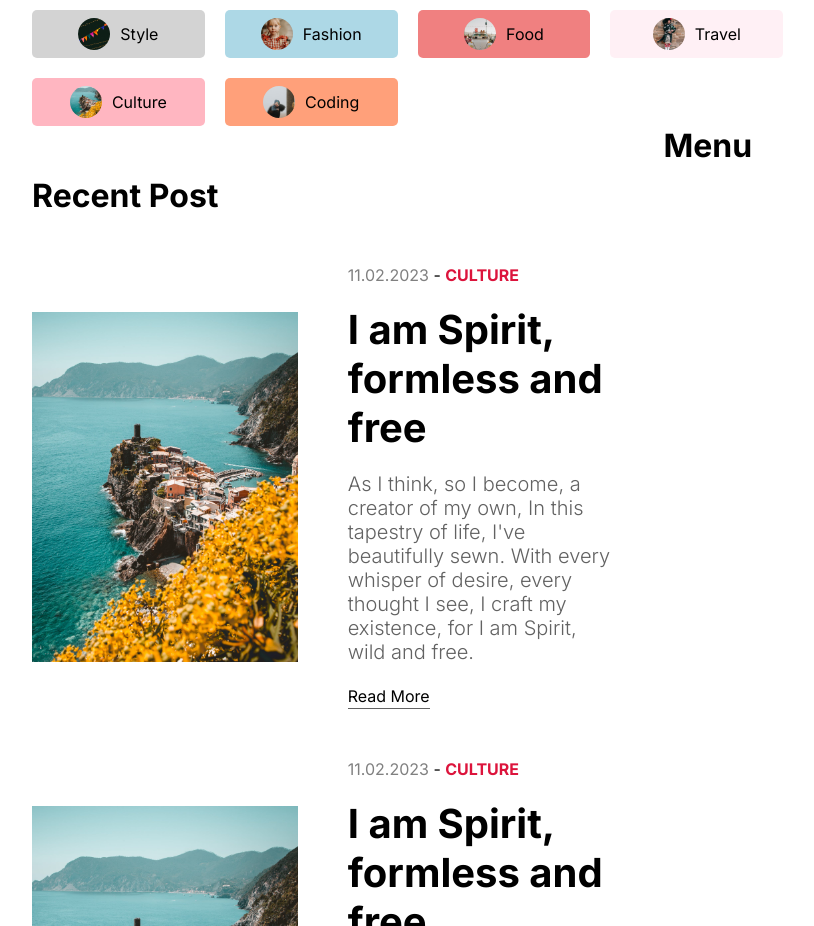
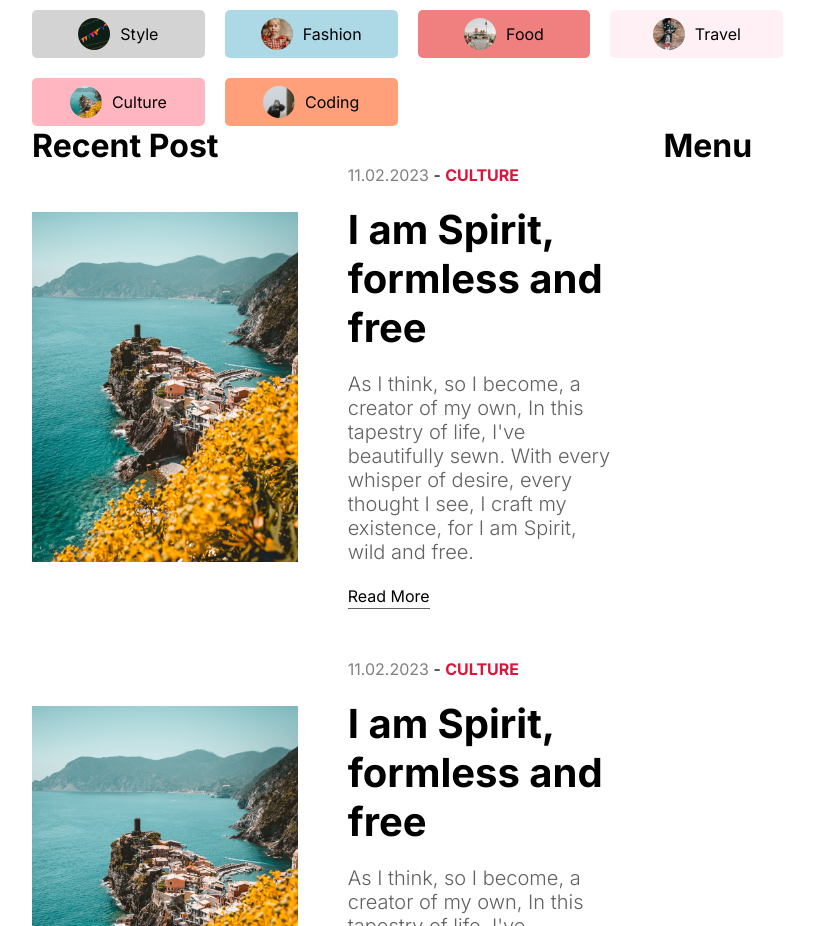
Before and after one commit to amevide998/blog, a Next.js app: page / in a window 1280 px wide. Shown: the part 1080-2006 px from the top of the page, without its empty margins (176-990 px from the left). Built offline with nearby package versions, Linux system fonts and the light colour scheme.

Commit message:
fixing margin

```diff
--- a/src/components/cardList/cardList.module.css
+++ b/src/components/cardList/cardList.module.css
@@ -1,7 +1,3 @@
 .container {
     flex: 5;
 }
-
-.title {
-    margin: 50px 0px;
-}
```
